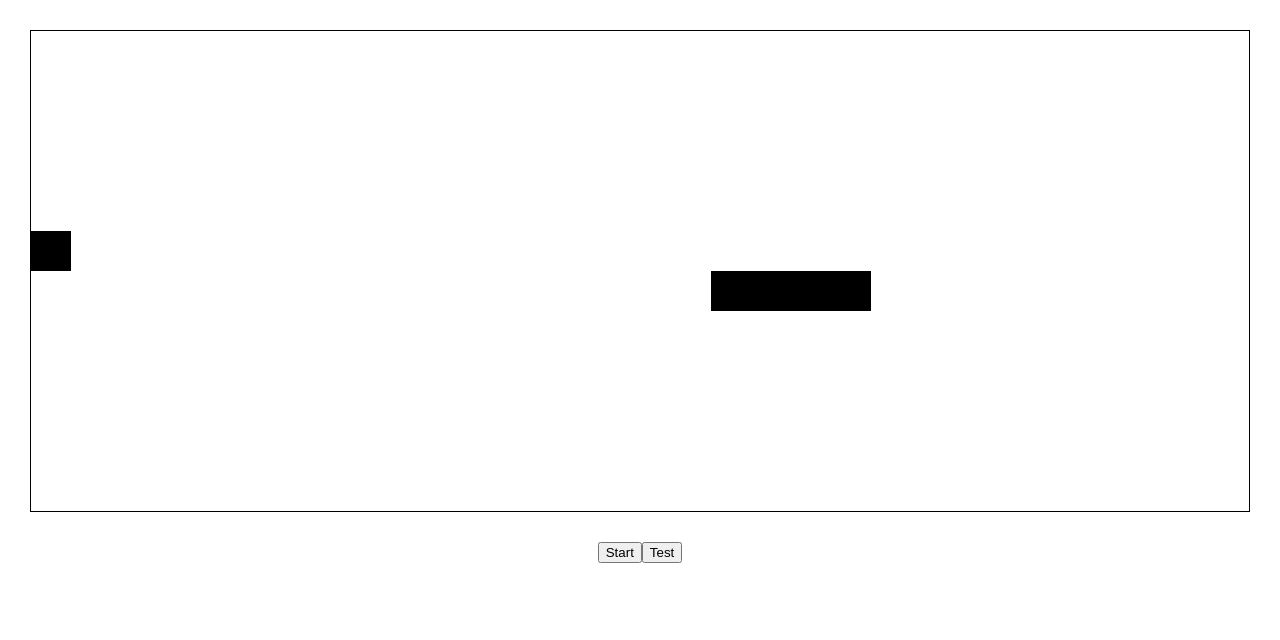
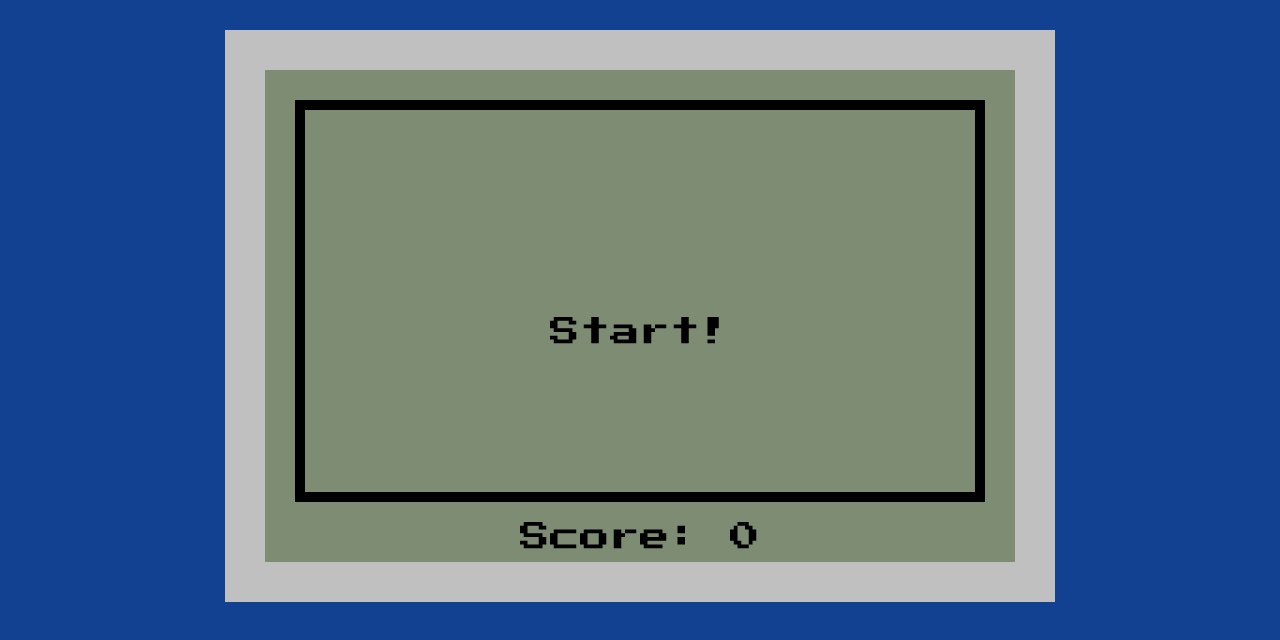
Before and after one commit to LaikaFusion/Snakes-On-A-React, a React (Create React App) app in the folder snake/: page / in a window 1280 px wide. Shown: the top 640 px of the page. Built offline with nearby package versions, Linux system fonts and the light colour scheme.

Commit message:
styling and misc

```diff
--- a/snake/src/App.css
+++ b/snake/src/App.css
@@ -1,14 +1,67 @@
+@import url('https://fonts.googleapis.com/css?family=Press+Start+2P');
+
+
 .App {
   text-align: center;
+  display:flex;
+  flex-direction: column;
+  align-items: center;
+  justify-content: center;
 }
 
 .screen{
-  margin: 30px;
+  margin: 30px 30px 20px;
   display:grid;
-  grid-template-columns: repeat(21, 40px);
-  grid-template-rows: repeat(12, 40px);
-  border: black 1px solid;
+  grid-template-columns: repeat(21, 30px);
+  grid-template-rows: repeat(12, 30px);
+  border: solid 10px #000;
+
+  grid-row-gap: 2px;
+  grid-column-gap: 2px;
+
+
+}
+.screenContainer{
+  background: #7d8c73;
+  width: auto;
+  border: 40px silver solid;
+  margin-top: 30px;
+  position: relative;
+
 }
 .on{
   background: black;
 }
+.score{
+  font-size: 30px;
+  font-family: 'Press Start 2P', monospace;
+  margin-bottom: 10px;
+
+}
+button{
+  font-size: 30px;
+  font-family: 'Press Start 2P', monospace;
+  background: none;
+  border: none;
+  text-decoration: none;
+
+}
+.buttonContainer{
+  position: absolute;
+  top: 50%;
+  margin-left: auto;
+margin-right: auto;
+left: 0;
+right: 0;
+}
+.hidden{
+  display:none;
+}
+
+.pixel{
+  display:grid;
+  grid-template-columns: repeat(2, 15px);
+  grid-template-rows: repeat(2, 15px);
+  grid-row-gap: 1px;
+  grid-column-gap: 1px;
+}
--- a/snake/src/App.js
+++ b/snake/src/App.js
@@ -9,13 +9,15 @@ class App extends Component {
       pixels: Array(252).fill({ on: false }),
       direction: "right",
       snake: [136, 135, 134, 133],
-      food: 0,
+      food: -1,
       ylinesize: 21,
       xlinesize: 12,
       removePixel: 0,
       nextPixel: 0,
       intervalId: 0,
-      intervalAmount: 200
+      intervalAmount: 200,
+      gameOver: false,
+      gameStarted: false
     };
   }
   componentWillMount() {
@@ -62,9 +64,17 @@ class App extends Component {
         break;
     }
   };
-  newGame = () => {
+  newGame = (e) => {
+    this.setState({
+      gameOver: false,
+      direction: "right",
+      snake: [136, 135, 134, 133],
+      intervalAmount: 200,
+      pixels: Array(252).fill({ on: false }),
+      gameStarted: true
+    },()=>{
+
       let gameStart = this.state.pixels.slice();
-
       this.state.snake.forEach(element => {
         gameStart[element] = { on: true };
       });
@@ -77,20 +87,21 @@ class App extends Component {
           this.gameRunTime(200);
         }
       );
+    })
+
   };
   randomFoodSpot = () => {
     const foodLocation = Math.floor(Math.random() * this.state.pixels.length);
-    if (this.state.snake.indexOf(foodLocation) !== -1) {
+    if (this.state.snake.indexOf(foodLocation) !== -1 ||foodLocation=== 0||foodLocation===20 ||foodLocation=== 231||foodLocation===251) {
       this.randomFoodSpot();
     } else {
-      this.goFaster();
+
       this.setState({
         food: foodLocation
       });
     }
-
   };
-  gameRunTime = (int) => {
+  gameRunTime = int => {
     const interval = setInterval(() => {
       this.animate();
     }, int);
@@ -114,8 +125,8 @@ class App extends Component {
         } else {
           snakeMod.unshift(nextPixelRight);
           nextPixelRight = snakeMod[0] + 1;
-
           this.randomFoodSpot();
+          this.goFaster();
         }
 
         if (nextPixelRight % 21 === 0) {
@@ -143,6 +154,7 @@ class App extends Component {
           toRemove = snakeMod.pop();
         } else {
           this.randomFoodSpot();
+          this.goFaster();
           snakeMod.unshift(nextPixelLeft);
 
           nextPixelLeft = snakeMod[0] - 1;
@@ -173,6 +185,7 @@ class App extends Component {
           toRemove = snakeMod.pop();
         } else {
           this.randomFoodSpot();
+          this.goFaster();
           snakeMod.unshift(nextPixelUp);
 
           nextPixelUp = snakeMod[0] - this.state.ylinesize;
@@ -203,12 +216,13 @@ class App extends Component {
           toRemove = snakeMod.pop();
         } else {
           this.randomFoodSpot();
+          this.goFaster();
           snakeMod.unshift(nextPixelDown);
 
           nextPixelDown = snakeMod[0] + this.state.ylinesize;
         }
 
-        if (nextPixelDown > this.state.pixels.length) {
+        if (nextPixelDown >= this.state.pixels.length) {
           this.gameOver();
           break;
         }
@@ -240,26 +254,30 @@ class App extends Component {
       pixels: pixelsUpdate
     });
   };
-  goFaster = () =>{
-    const newAmount = (this.state.intervalAmount) - 5;
-    if(newAmount < 50){
-      return
+  goFaster = () => {
+    const newAmount = this.state.intervalAmount - 5;
+    if (newAmount < 50) {
+      return;
     }
     clearInterval(this.state.intervalID);
 
-
-    this.gameRunTime(newAmount)
-  }
+    this.gameRunTime(newAmount);
+  };
   gameOver = () => {
     clearInterval(this.state.intervalID);
-    console.log("Over");
+    this.setState({
+      gameOver: true,
+      gameStarted: false
+    })
   };
   render() {
     return (
       <div className="App">
+      <div className='screenContainer'>
         <Screen pixels={this.state.pixels} />
-        <button onClick={this.newGame}> Start </button>
-        <button onClick={this.gameOver}> Test </button>
+        <div className="score"> Score: {(this.state.snake.length -4)/2}</div>
+        <div className='buttonContainer'><button className={this.state.gameStarted  ? 'StartButton hidden':'StartButton' } onClick={this.newGame}>{this.state.gameOver?"Game Over Again?":"Start!"}</button></div>
+      </div>
       </div>
     );
   }
--- a/snake/src/components/Screen.jsx
+++ b/snake/src/components/Screen.jsx
@@ -10,7 +10,12 @@ class Screen extends Component {
     return (
       <div className='screen'>
         {this.props.pixels.map((e,i)=>{
-            return <div key ={i} id= {i} className={e.on? 'pixel on':'pixel'} />
+            return <div key ={i} id= {i} className={e.on? 'pixel ':'pixel'} >
+            <div className={e.on? ' on':''} />
+            <div className={e.on? ' on':''} />
+            <div className={e.on? ' on':''}/>
+            <div className={e.on? ' on':''}/>
+            </div>
         })}
 
       </div>
--- a/snake/src/index.css
+++ b/snake/src/index.css
@@ -2,4 +2,5 @@ body {
   margin: 0;
   padding: 0;
   font-family: sans-serif;
+  background-color: #124191
 }
```
Also changed, not shown: 1 other file (tests, documents, lock files or other folders). Lines whose indentation alone changed are shown as unchanged.
